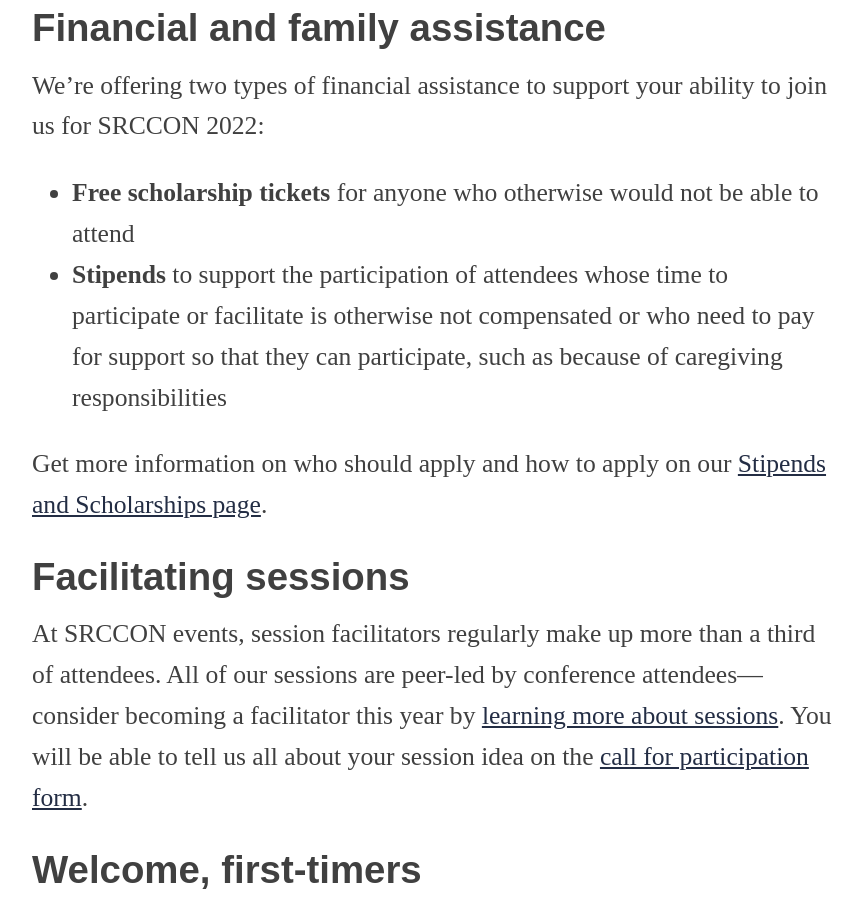
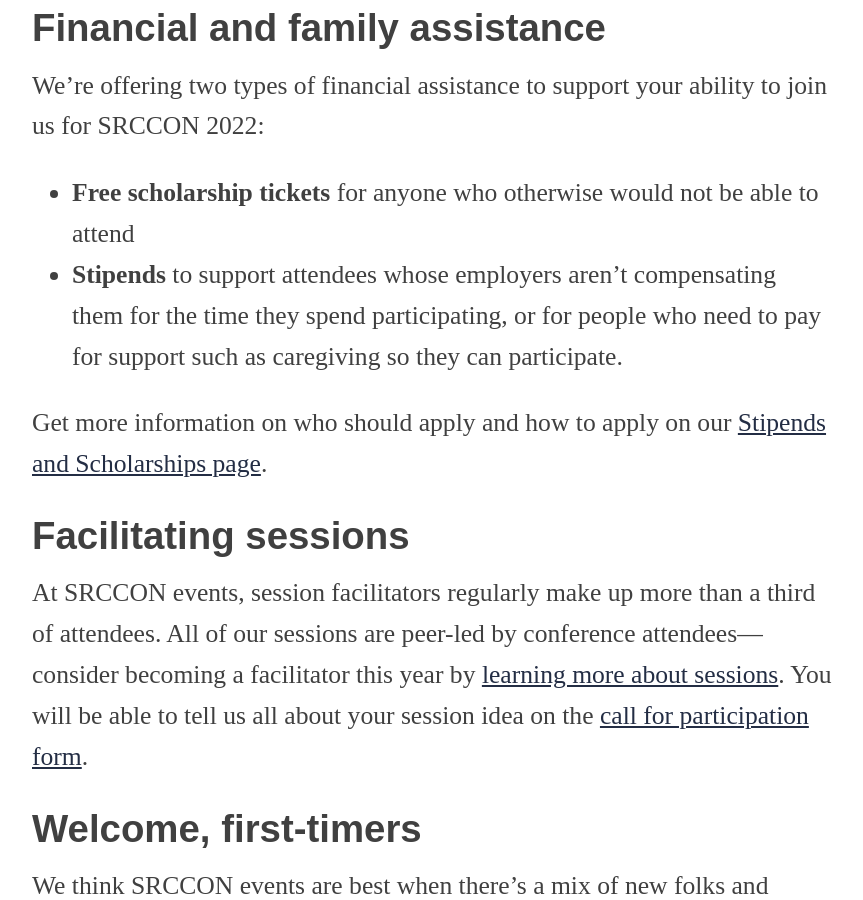
Before and after one commit to OpenNews/srccon-2022, a Jekyll site: the page built from attendees.md, in a window 1280 px wide and 900 px high, scrolled down 5376 px. Shown: the whole window, without its empty margins (208-1071 px from the left). Built offline with Jekyll 4.4.1, drawn with Linux system fonts in a browser that asks for light colours; some web fonts are replaced.

Commit message:
last little text fix

```diff
--- a/attendees.md
+++ b/attendees.md
@@ -93,7 +93,7 @@
 We're offering two types of financial assistance to support your ability to join us for {{ page.event_name }}:
 
 * **Free scholarship tickets** for anyone who otherwise would not be able to attend
-* **Stipends** to support the participation of attendees whose time to participate or facilitate is otherwise not compensated or who need to pay for support so that they can participate, such as because of caregiving responsibilities
+* **Stipends** to support attendees whose employers aren't compensating them for the time they spend participating, or for people who need to pay for support such as caregiving so they can participate.
 
 Get more information on who should apply and how to apply on our [Stipends and Scholarships page](/scholarships).
 
```
